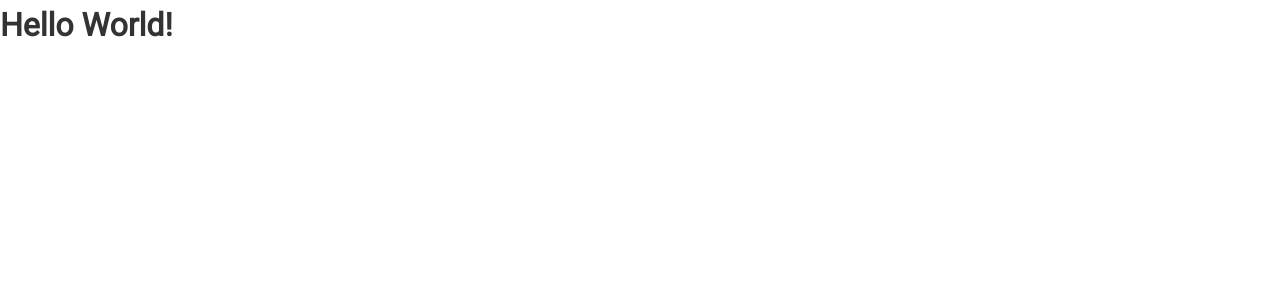
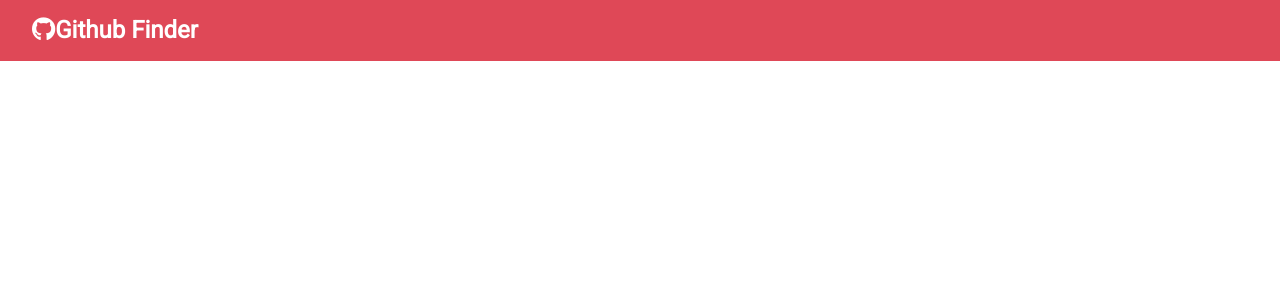
Before and after one commit to VOM90/github-finder, a React (Create React App) app: page / in a window 1280 px wide. Shown: the top 300 px of the page. Built offline with nearby package versions, Linux system fonts and the light colour scheme; the HTML template or start-up script is replaced by a standard one.

Commit message:
prerared Navbar component

```diff
--- a/public/index.html
+++ b/public/index.html
@@ -7,6 +7,12 @@
     <meta name="theme-color" content="#000000" />
     <link rel="manifest" href="%PUBLIC_URL%/manifest.json" />
     <title>GitHub Finder App</title>
+    <link
+      rel="stylesheet"
+      href="https://use.fontawesome.com/releases/v5.9.0/css/all.css"
+      integrity="sha384-i1LQnF23gykqWXg6jxC2ZbCbUMxyw5gLZY6UiUS98LYV5unm8GWmfkIS6jqJfb4E"
+      crossorigin="anonymous"
+    />
   </head>
   <body>
     <noscript>You need to enable JavaScript to run this app.</noscript>
--- a/src/App.js
+++ b/src/App.js
@@ -1,11 +1,12 @@
 import React, { Component } from 'react';
+import Navbar from './components/layout/Navbar';
 import './App.css';
 
 class App extends Component {
   render() {
     return (
       <div className='App'>
-        <h1>Hello World!</h1>
+        <Navbar icon='fab fa-github' title='Github Finder' />
       </div>
     );
   }
--- /dev/null
+++ b/src/components/layout/Navbar.js
@@ -0,0 +1,25 @@
+import React, { Component } from 'react';
+import PropTypes from 'prop-types';
+
+export class Navbar extends Component {
+  static defaultProps = {
+    title: 'Github Finder',
+    icon: 'fab fa-github'
+  };
+  static propTypes = {
+    title: PropTypes.string.isRequired,
+    icon: PropTypes.string.isRequired
+  };
+  render() {
+    return (
+      <nav className='navbar bg-primary'>
+        <h1>
+          <i className={this.props.icon} />
+          {this.props.title}
+        </h1>
+      </nav>
+    );
+  }
+}
+
+export default Navbar;
```
